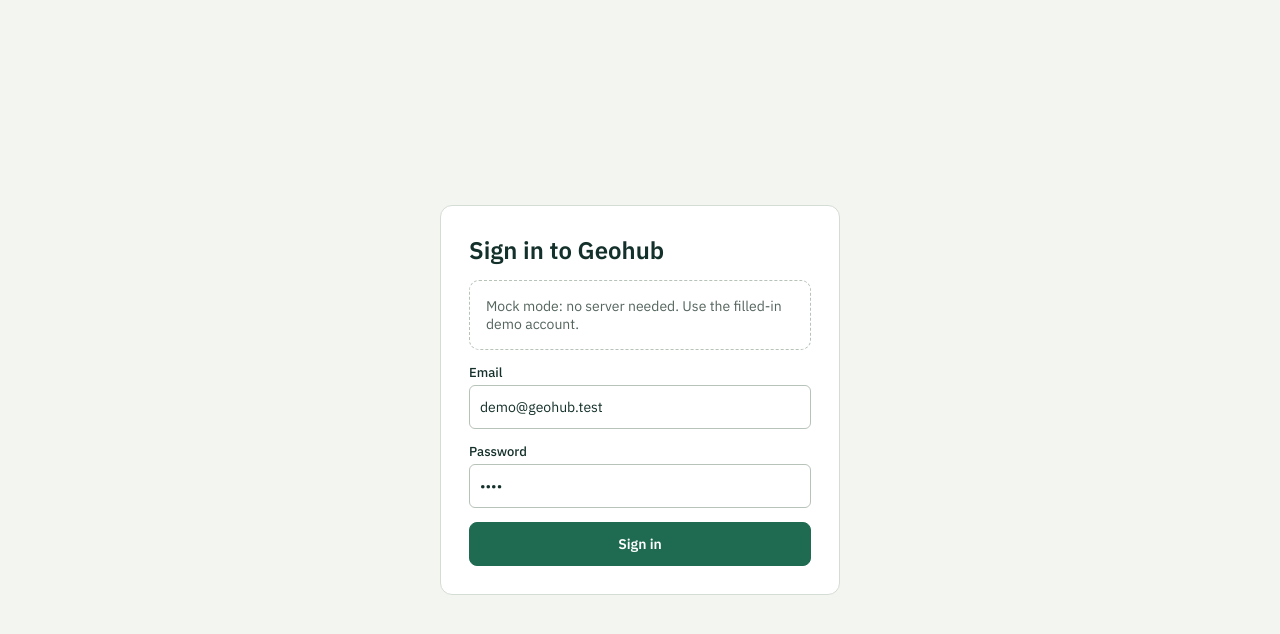
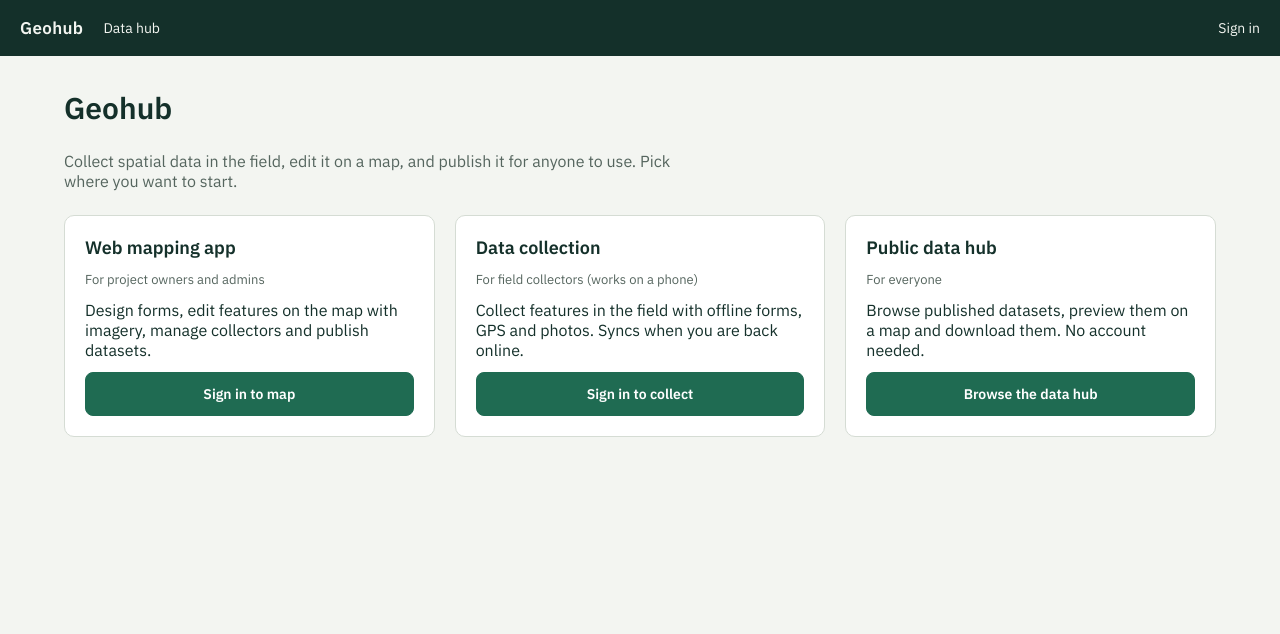
Before and after one commit to Popson0205/GeoHub, a React (Vite) app in the folder frontend/: page / in a window 1280 px wide. Before the commit this address led to /login. Shown: the top 634 px of the page. Built offline with nearby package versions, Linux system fonts and the light colour scheme; no server answers.

Commit message:
Add files via upload

```diff
--- a/frontend/src/App.tsx
+++ b/frontend/src/App.tsx
@@ -1,4 +1,4 @@
-import { Link, Navigate, Route, Routes } from "react-router-dom";
+import { Link, Route, Routes } from "react-router-dom";
 import Shell from "./components/Shell";
 import { RequireAuth } from "./lib/auth";
 import LoginPage from "./pages/LoginPage";
@@ -9,12 +9,14 @@
 import HubPage from "./pages/HubPage";
 import DatasetPage from "./pages/DatasetPage";
 import CollectPage from "./pages/CollectPage";
+import CollectHome from "./pages/CollectHome";
+import LandingPage from "./pages/LandingPage";
 
 function NotFound() {
   return (
     <div className="container">
       <h1>Page not found</h1>
-      <p><Link to="/hub">Go to the data hub</Link></p>
+      <p><Link to="/">Back to Geohub home</Link></p>
     </div>
   );
 }
@@ -25,7 +27,8 @@
       <Route path="/login" element={<LoginPage />} />
       <Route path="/collect/:projectId" element={<RequireAuth><CollectPage /></RequireAuth>} />
       <Route element={<Shell />}>
-        <Route index element={<Navigate to="/projects" replace />} />
+        <Route index element={<LandingPage />} />
+        <Route path="/collect" element={<RequireAuth><CollectHome /></RequireAuth>} />
         <Route path="/hub" element={<HubPage />} />
         <Route path="/hub/:slug" element={<DatasetPage />} />
         <Route path="/projects" element={<RequireAuth><ProjectsPage /></RequireAuth>} />
--- a/frontend/src/components/Shell.tsx
+++ b/frontend/src/components/Shell.tsx
@@ -1,4 +1,4 @@
-import { NavLink, Outlet, useNavigate } from "react-router-dom";
+import { Link, NavLink, Outlet, useNavigate } from "react-router-dom";
 import { useAuth } from "../lib/auth";
 import { Button } from "./ui";
 
@@ -10,8 +10,9 @@
     <div className="app">
       <a className="skip-link" href="#main">Skip to content</a>
       <header className="topbar">
-        <span className="brand">Geohub</span>
-        {user && <NavLink to="/projects">Projects</NavLink>}
+        <Link className="brand" to="/">Geohub</Link>
+        {user && <NavLink to="/projects">Web mapping</NavLink>}
+        {user && <NavLink to="/collect">Data collection</NavLink>}
         <NavLink to="/hub">Data hub</NavLink>
         <span className="spacer" />
         {user ? (
--- /dev/null
+++ b/frontend/src/pages/CollectHome.tsx
@@ -0,0 +1,30 @@
+import { Link } from "react-router-dom";
+import { EmptyState, ErrorState, Loading } from "../components/ui";
+import { useAsync } from "../lib/hooks";
+
+/** Data collection entry point: pick a project to collect in. */
+export default function CollectHome() {
+  const { data, error, loading, reload } = useAsync((api) => api.listProjects(), []);
+  return (
+    <div className="container" style={{ width: "100%" }}>
+      <div className="page-head"><h1>Data collection</h1></div>
+      <p style={{ color: "var(--muted)", marginTop: 0 }}>Choose a project to start collecting in the field.</p>
+      {loading && <Loading label="Loading projects…" />}
+      {error != null && <ErrorState error={error} onRetry={reload} />}
+      {data && data.length === 0 && (
+        <EmptyState title="No projects yet">Ask a project owner to invite you, or create one in the <Link to="/projects">web mapping app</Link>.</EmptyState>
+      )}
+      {data && data.length > 0 && (
+        <div className="grid-cards">
+          {data.map((p) => (
+            <article className="card" key={p.id}>
+              <h2>{p.name}</h2>
+              <div className="meta">{p.feature_count} features collected</div>
+              <div className="actions"><Link className="btn btn-primary" to={`/collect/${p.id}`}>Collect</Link></div>
+            </article>
+          ))}
+        </div>
+      )}
+    </div>
+  );
+}
--- /dev/null
+++ b/frontend/src/pages/LandingPage.tsx
@@ -0,0 +1,42 @@
+import { Link } from "react-router-dom";
+import { useAuth } from "../lib/auth";
+
+/** Home screen: the three products of Geohub, each with its own entry point. */
+export default function LandingPage() {
+  const { user } = useAuth();
+  const items = [
+    {
+      title: "Web mapping app",
+      text: "Design forms, edit features on the map with imagery, manage collectors and publish datasets.",
+      to: "/projects", cta: user ? "Open the mapping app" : "Sign in to map", who: "For project owners and admins",
+    },
+    {
+      title: "Data collection",
+      text: "Collect features in the field with offline forms, GPS and photos. Syncs when you are back online.",
+      to: "/collect", cta: user ? "Start collecting" : "Sign in to collect", who: "For field collectors (works on a phone)",
+    },
+    {
+      title: "Public data hub",
+      text: "Browse published datasets, preview them on a map and download them. No account needed.",
+      to: "/hub", cta: "Browse the data hub", who: "For everyone",
+    },
+  ];
+  return (
+    <div className="container" style={{ width: "100%" }}>
+      <div className="page-head"><h1>Geohub</h1></div>
+      <p style={{ color: "var(--muted)", maxWidth: 640, marginTop: 0 }}>
+        Collect spatial data in the field, edit it on a map, and publish it for anyone to use. Pick where you want to start.
+      </p>
+      <div className="grid-cards" style={{ marginTop: 24 }}>
+        {items.map((i) => (
+          <article className="card" key={i.title}>
+            <h2>{i.title}</h2>
+            <div className="meta">{i.who}</div>
+            <p style={{ margin: 0, flex: 1 }}>{i.text}</p>
+            <div className="actions"><Link className="btn btn-primary" to={i.to}>{i.cta}</Link></div>
+          </article>
+        ))}
+      </div>
+    </div>
+  );
+}
```
